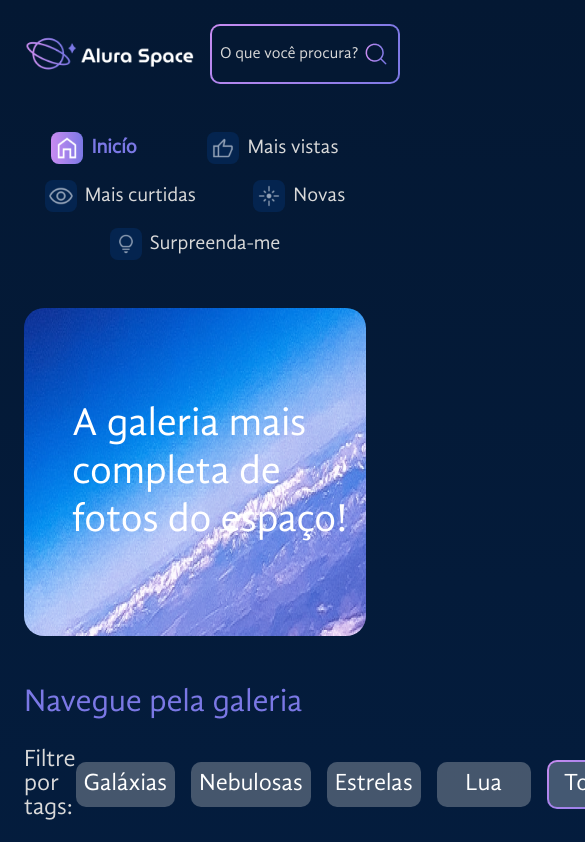
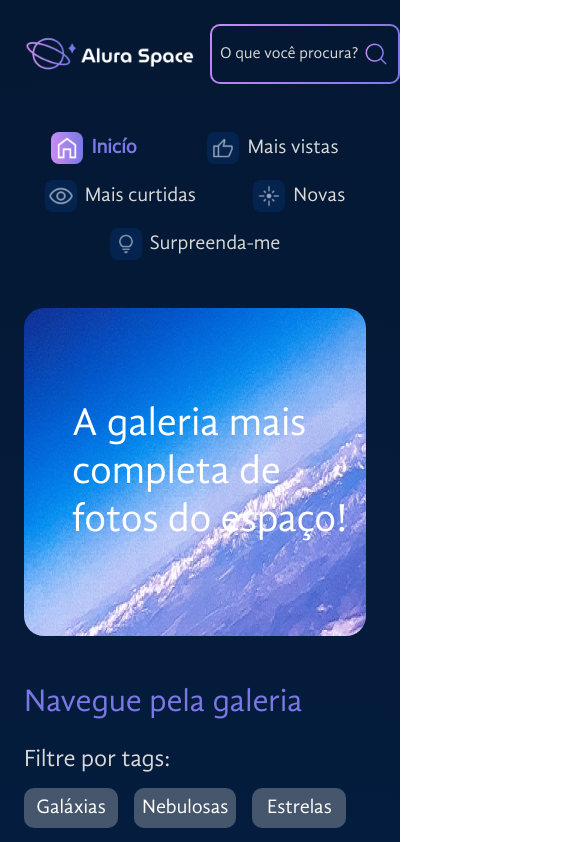
Before and after one commit to GabrielVeroneze/alura-space, a React (Create React App) app: page / in a window 390 px wide. Shown: the top 842 px of the page, 585 px wide, since content can reach past the window. Built offline with nearby package versions, Linux system fonts and the light colour scheme.

Commit message:
:iphone: feat: Adiciona responsividade

```diff
--- a/src/componentes/Populares/Populares.module.sass
+++ b/src/componentes/Populares/Populares.module.sass
@@ -45,3 +45,12 @@
             background: linear-gradient(to right, #C98CF1, #7B78E5) border-box
             color: #04244F
             transition: 0.1s
+
+@media screen and (max-width: 1024px)
+    .populares
+        margin-top: 0
+
+        .populares__lista
+            flex-direction: row
+            flex-wrap: wrap
+            justify-content: center
--- a/src/componentes/Tags/Tags.module.sass
+++ b/src/componentes/Tags/Tags.module.sass
@@ -3,6 +3,8 @@
 .tags
     align-items: center
     display: flex
+    flex-wrap: wrap
+    gap: 1rem
     justify-content: space-between
     margin-bottom: 1.875rem
 
@@ -10,11 +12,13 @@
         color: $cor-texto-secundaria
         font-family: $fonte-normal
         font-size: $tamanho-texto-medio
+        width: max-content
 
     .tags__lista
         align-items: center
         color: $cor-texto-principal
         display: flex
+        flex-wrap: wrap
         font-family: $fonte-normal
         font-size: $tamanho-texto-medio
         gap: 1rem
@@ -39,3 +43,8 @@
                 height: max-content
                 padding: 0.5rem
                 min-width: 94px
+
+@media screen and (max-width: 1024px)
+    .tags
+        .tags__lista
+            font-size: $tamanho-texto-pequeno
```
